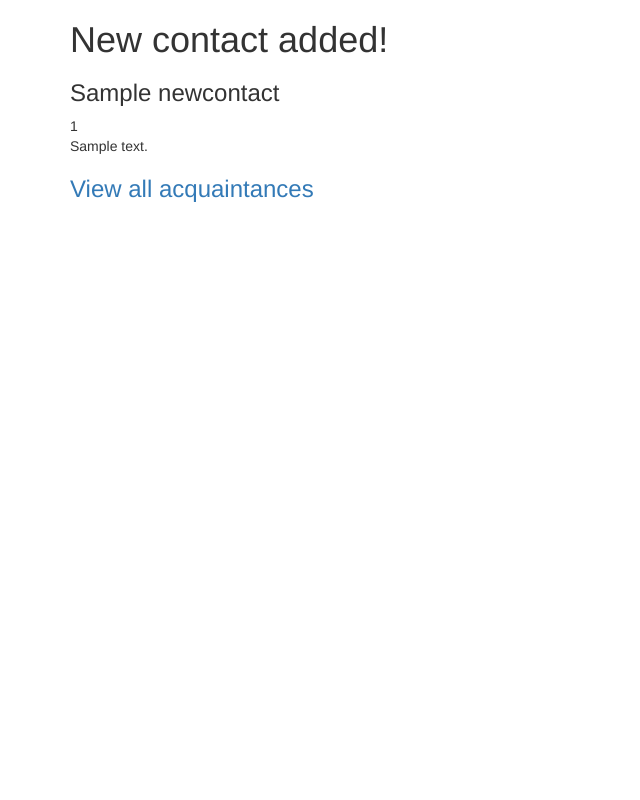
After one commit to CallaRudolph/php-address-book, a PHP site: template views/create.html.twig in a window 1280 px wide. The commit adds this page. Shown: the whole page, without its empty margins (0-640 px from the left). Run offline with PHP 8.4, Linux system fonts and the light colour scheme; the template is opened without the code that fills it: most values are stand-ins (such as "Sample title", 1, 10 or a date in 2020); some libraries are stand-ins or nearby versions.

Commit message:
add create twig to display new instantiation

```diff
--- /dev/null
+++ b/views/create.html.twig
@@ -0,0 +1,17 @@
+<html>
+<head>
+    <link rel='stylesheet' href='https://maxcdn.bootstrapcdn.com/bootstrap/3.3.1/css/bootstrap.min.css'>
+    <title>New Contact</title>
+</head>
+<body>
+    <div class='container'>
+        <h1>New contact added!</h1>
+        <ul class='list-unstyled'>
+            <li><h3>{{ newcontact.getName }}</h3></li>
+            <li>{{ newcontact.getPhoneNumber }}</li>
+            <li>{{ newcontact.getAddress }}</li>
+        </ul>
+        <h3><a href='/'>View all acquaintances</a></h3>
+    </div>
+</body>
+</html>
```
Also changed, not shown: views/contacts.html.twig (+14 -14 lines).
